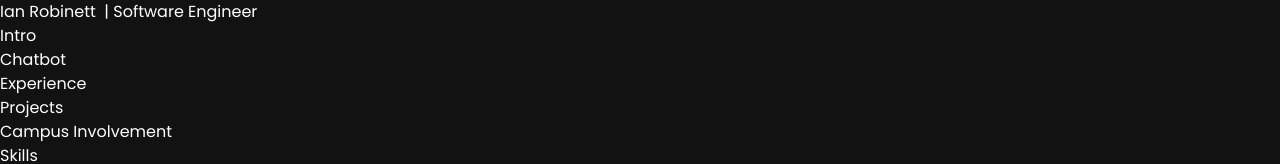
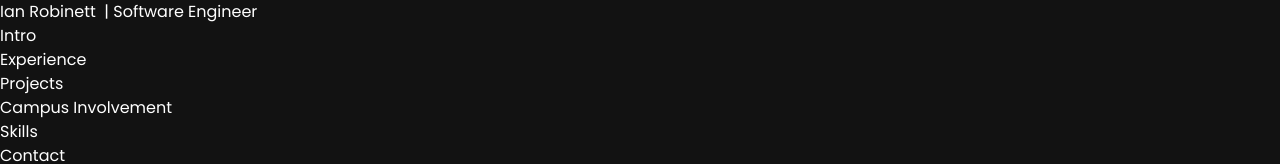
Before and after one commit to irobinett3/personal_website, a React (Vite) app: page / in a window 1280 px wide. Shown: the top 164 px of the page. Built offline with nearby package versions, Linux system fonts and the light colour scheme.

Commit message:
final navbar fix

```diff
--- a/src/constants/index.js
+++ b/src/constants/index.js
@@ -283,10 +283,6 @@ export const experiences = [
       title: "Intro",
     },
     {
-      id: "Chatbot",
-      title: "Chatbot",
-    },
-    {
       id: "Timeline",
       title: "Experience",
     },
```
